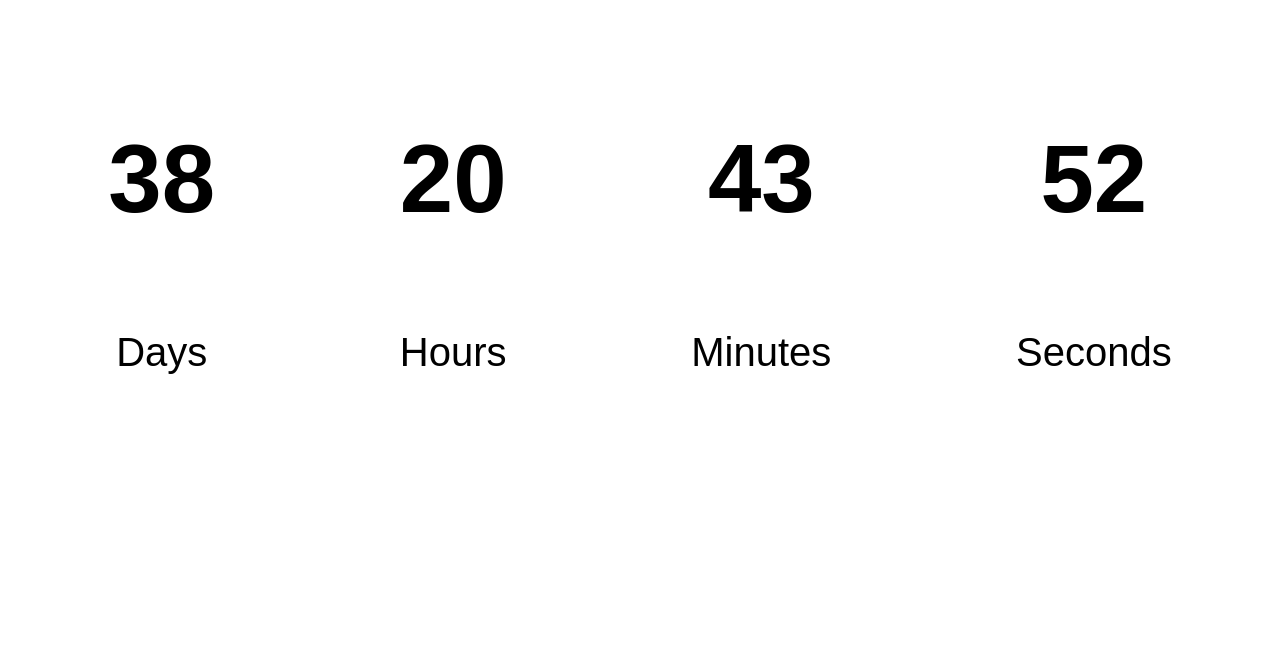
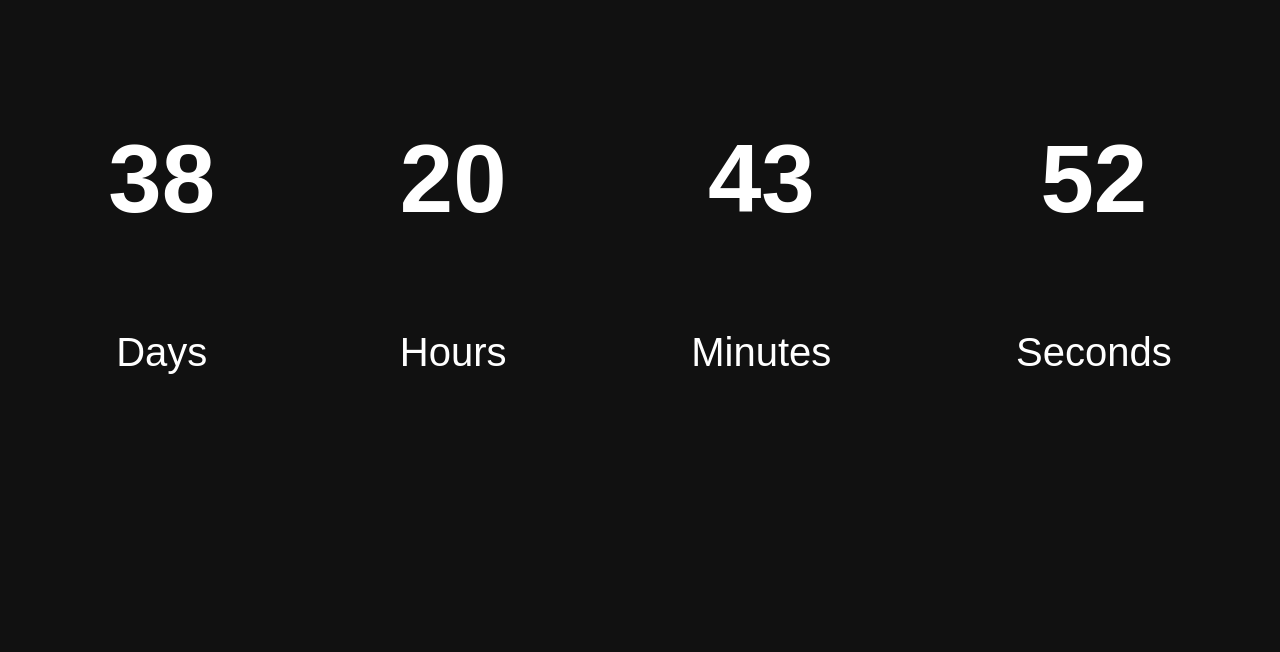
Before and after one commit to tonyklapatch/windows-7-countdown, a plain HTML site: page index.html in a window 1280 px wide. Shown: the part 148-800 px from the top of the page. Drawn offline with Linux system fonts and the dark colour scheme.

Commit message:
Add dark mode CSS

```diff
--- a/index.html
+++ b/index.html
@@ -22,6 +22,13 @@
                 font-size: 2em;
             }
 
+            @media (prefers-color-scheme: dark) {
+                body {
+                    background: #111;
+                    color: #FFF;
+                }
+            }
+
             @media all and (max-width: 600px) {
                 h1 {
                     font-size: 2.5em;
```
